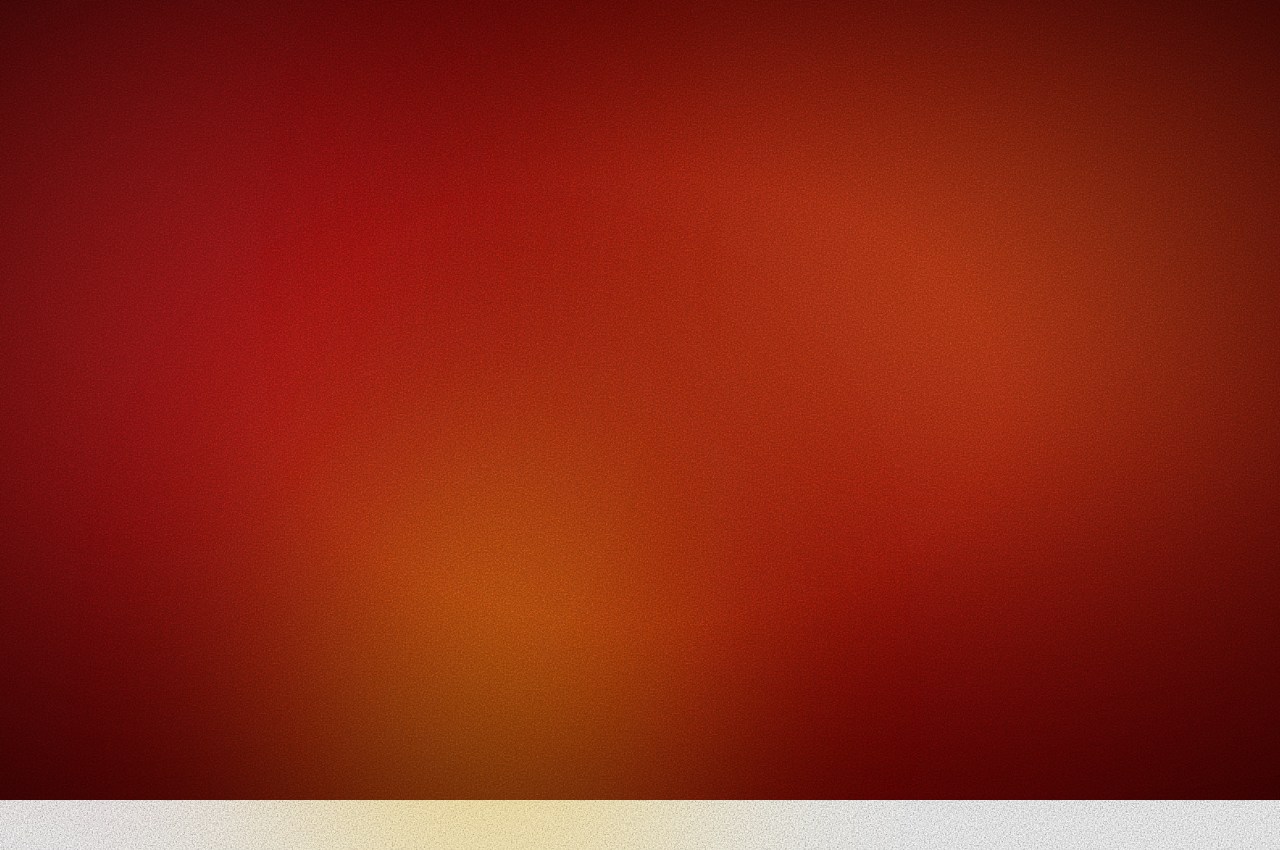
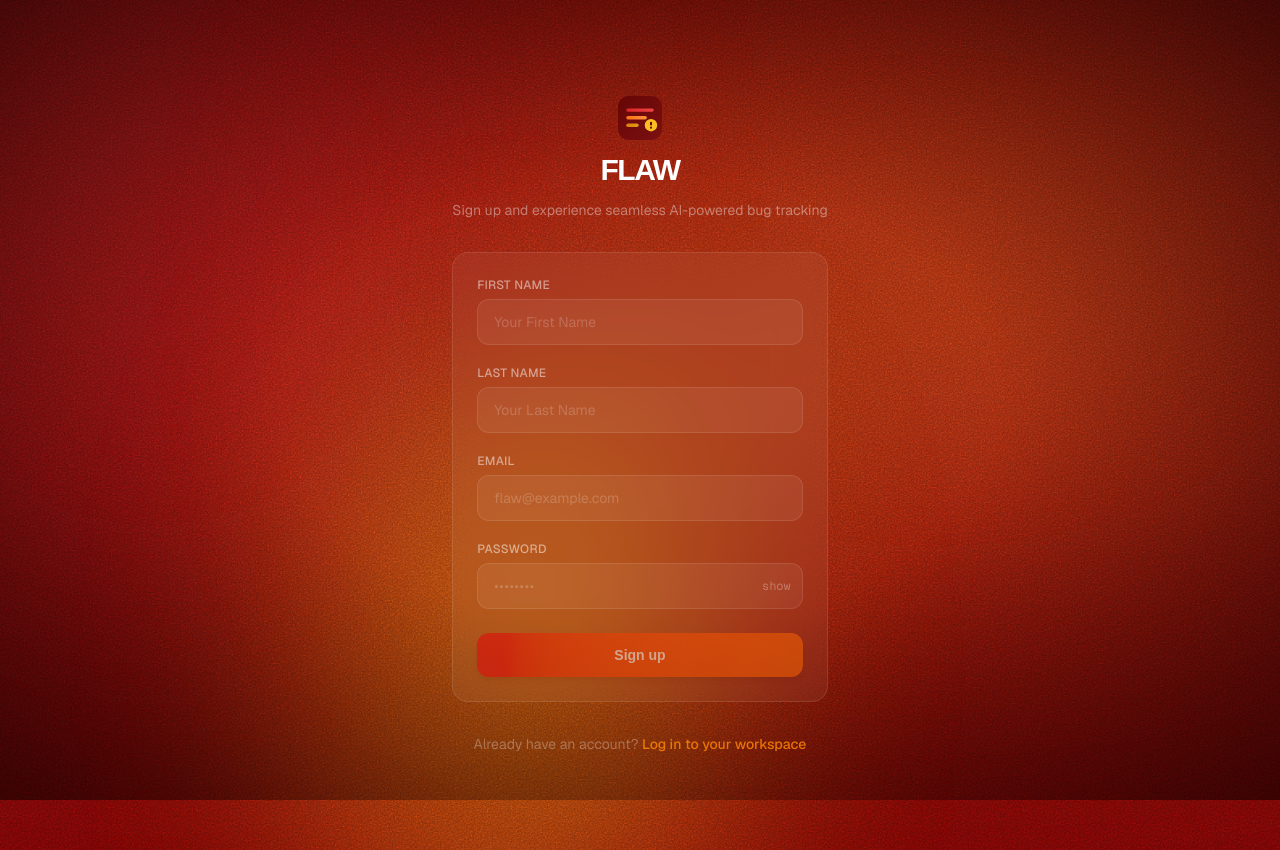
Before and after one commit to limuelcamangon15/Flaw-Frontend, a Next.js app: page /signup in a window 1280 px wide. Before the commit the page ends 800 px from the top, so only its background shows below. Built offline with nearby package versions, Linux system fonts and the light colour scheme; a web font is replaced by a local one.

Commit message:
update: signup ui done

```diff
--- a/app/components/ui/input/Input.tsx
+++ b/app/components/ui/input/Input.tsx
@@ -2,7 +2,6 @@ interface InputProps {
   onChange: (value: string) => void;
   label: string;
   htmlFor: string;
-  type: string;
   id: string;
   name: string;
   placeholder: string;
@@ -12,7 +11,6 @@ export default function Input({
   onChange,
   label,
   htmlFor,
-  type,
   id,
   name,
   placeholder,
@@ -28,7 +26,7 @@ export default function Input({
 
       <input
         onChange={(e) => onChange(e.currentTarget.value)}
-        type={type}
+        type="text"
         id={id}
         name={name}
         placeholder={placeholder}
--- a/app/components/ui/input/PasswordInput.tsx
+++ b/app/components/ui/input/PasswordInput.tsx
@@ -32,7 +32,7 @@ export default function PasswordInput({
           id="password"
           name="password"
           placeholder="••••••••"
-          className="w-full rounded-xl bg-white/6 border border-white/10 px-4 py-3 pr-16 text-sm text-white placeholder-white/20 outline-none transition-all duration-200 font-sans tracking-wide focus:border-red-600/60 focus:ring-2 focus:ring-red-600/10"
+          className="tracking-wider w-full rounded-xl bg-white/6 border border-white/10 px-4 py-3 pr-16 text-sm text-white placeholder-white/20 outline-none transition-all duration-200 font-sans focus:border-red-600/60 focus:ring-2 focus:ring-red-600/10"
         />
         <button
           type="button"
--- a/app/signup/page.tsx
+++ b/app/signup/page.tsx
@@ -1,9 +1,100 @@
+"use client";
+
+import { useState } from "react";
+import Input from "../components/ui/input/Input";
 import PageLayout from "../components/ui/layout/PageLayout";
+import Image from "next/image";
+import Link from "next/link";
+import EmailInput from "../components/ui/input/EmailInput";
+import PasswordInput from "../components/ui/input/PasswordInput";
 
-export default function signup() {
+export default function Signup() {
+  // data
+  const [firstName, setFirstName] = useState<string>("");
+  const [lastName, setLastName] = useState<string>("");
+  const [email, setEmail] = useState<string>("");
+  const [password, setPassword] = useState<string>("");
+
+  // ui
+  const [showPassword, setShowPassword] = useState<boolean>(false);
+
+  function handleSubmit() {
+    alert(email + "  " + password);
+  }
+
   return (
     <PageLayout>
-      <div></div>
+      <div className="m-auto flex items-center justify-center min-h-screen px-6 py-24">
+        <div className="w-full max-w-sm flex flex-col gap-8">
+          {/* Logo */}
+          <div className="flex flex-col items-center gap-3">
+            <Image src="/flaw-logo.svg" alt="Flaw" width={44} height={44} />
+            <h1 className="font-heading font-black text-white text-3xl tracking-tighter">
+              FLAW
+            </h1>
+            <p className="font-sans text-white/40 text-sm">
+              Sign up and experience seamless AI-powered bug tracking
+            </p>
+          </div>
+
+          {/* Card */}
+          <div className="flex flex-col gap-5 rounded-2xl p-6 bg-white/5 border border-white/10 backdrop-blur-xl">
+            <Input
+              label="First Name"
+              onChange={setFirstName}
+              htmlFor="firstName"
+              id="firstName"
+              name="firstName"
+              placeholder="Your First Name"
+            />
+
+            <Input
+              label="Last Name"
+              onChange={setLastName}
+              htmlFor="lastName"
+              id="lastName"
+              name="lastName"
+              placeholder="Your Last Name"
+            />
+
+            <EmailInput onChange={setEmail} />
+
+            <PasswordInput
+              onChange={setPassword}
+              showPassword={showPassword}
+              setShowPassword={setShowPassword}
+            />
+
+            {/* Submit */}
+            {password.trim() !== "" && email.trim() !== "" ? (
+              <button
+                onClick={handleSubmit}
+                type="submit"
+                className="cursor-pointer mt-1 w-full rounded-xl bg-linear-to-r from-red-600 to-orange-500 py-3 text-sm font-semibold text-white shadow-md transition-all duration-200 hover:scale-103 active:scale-80"
+              >
+                Sign up
+              </button>
+            ) : (
+              <button
+                type="submit"
+                className="mt-1 w-full rounded-xl bg-linear-to-r from-red-600 to-orange-500 py-3 text-sm font-semibold text-white shadow-md opacity-50"
+              >
+                Sign up
+              </button>
+            )}
+          </div>
+
+          <p className="text-center font-sans text-sm text-white/30">
+            Already have an account?{" "}
+            <Link
+              href="/signup"
+              className="text-orange-400/80 hover:text-orange-400 transition-colors font-medium"
+            >
+              Log in to your workspace
+            </Link>
+          </p>
+        </div>
+      </div>
     </PageLayout>
   );
 }
```
